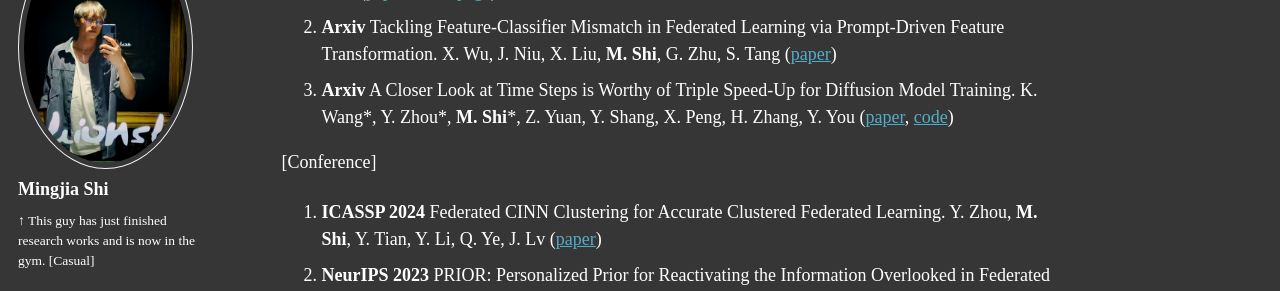
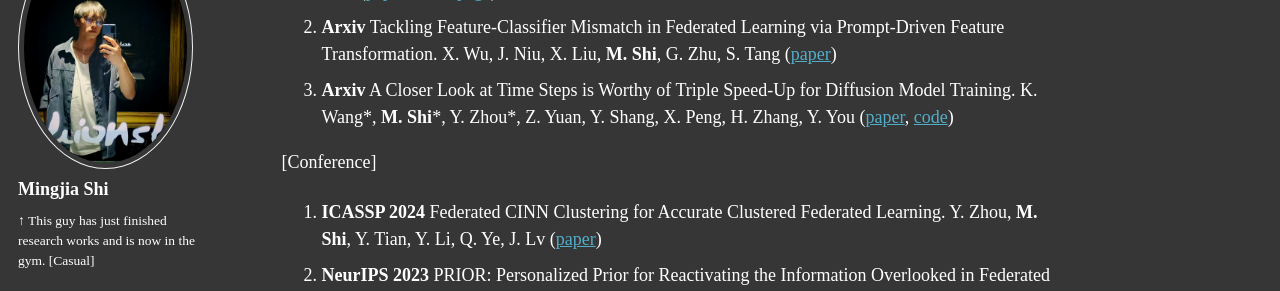
Before and after one commit to BDeMo/homepage, a Jekyll site: the page built from _pages/about.md, in a window 1280 px wide and 900 px high, scrolled down 1077 px. Shown: the part 180-471 px from the top of the window. Built offline with Jekyll 4.4.1, drawn with Linux system fonts in a browser that asks for light colours; some web fonts are replaced.

```diff
--- a/_pages/about.md
+++ b/_pages/about.md
@@ -51,7 +51,7 @@ Selected Publications
 X. Wu, J. Niu, X. Liu, **M. Shi**, G. Zhu, S. Tang
 ([paper](https://arxiv.org/abs/2407.16139))
 1. **Arxiv** A Closer Look at Time Steps is Worthy of Triple Speed-Up for Diffusion Model Training.
-K. Wang\*, Y. Zhou\*, **M. Shi**\*, Z. Yuan, Y. Shang, X. Peng, H. Zhang, Y. You
+K. Wang\*, **M. Shi**\*, Y. Zhou\*, Z. Yuan, Y. Shang, X. Peng, H. Zhang, Y. You
 ([paper](https://arxiv.org/abs/2405.17403), [code](https://github.com/NUS-HPC-AI-Lab/SpeeD))
 
 [Conference]
```
